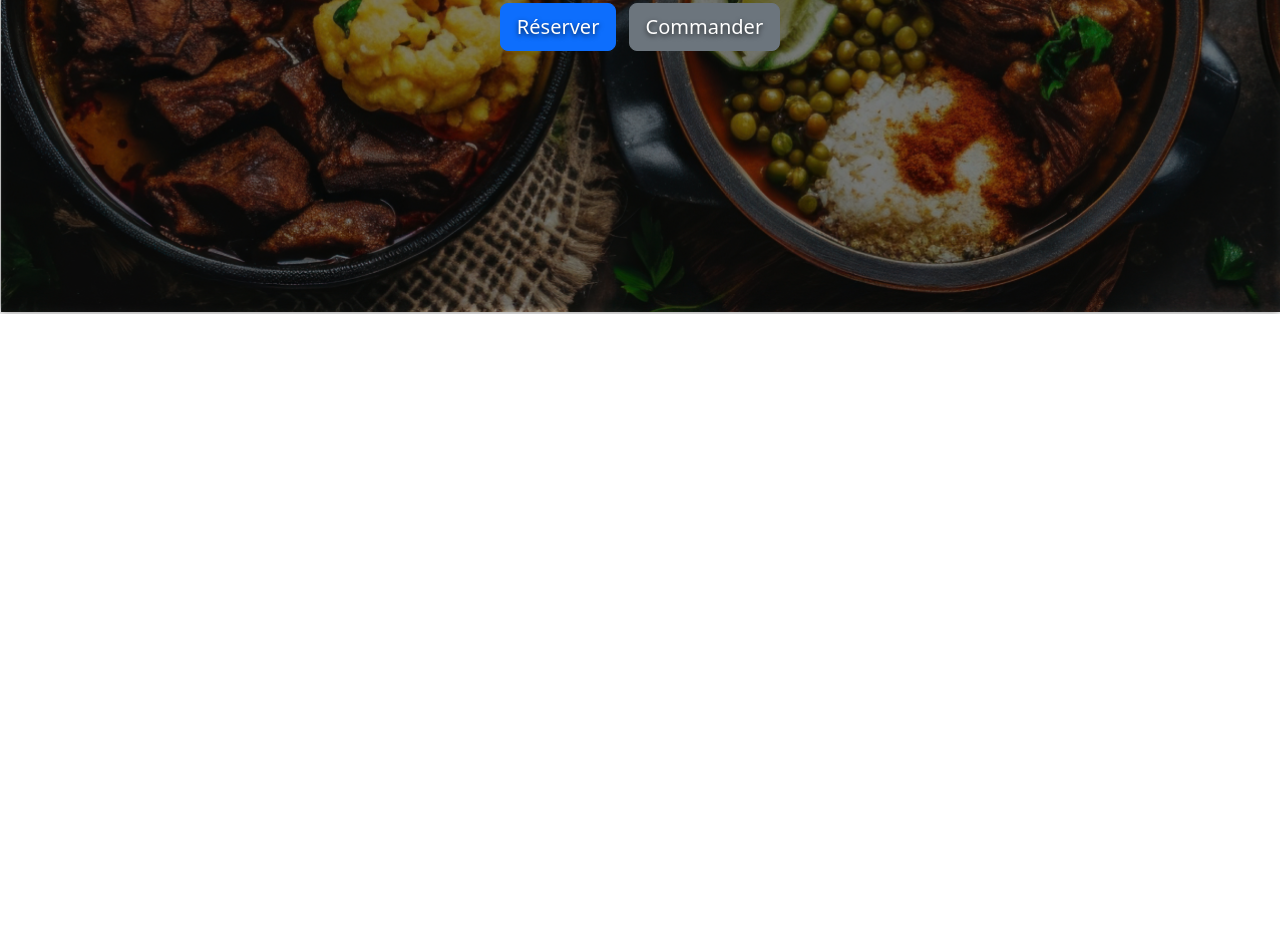
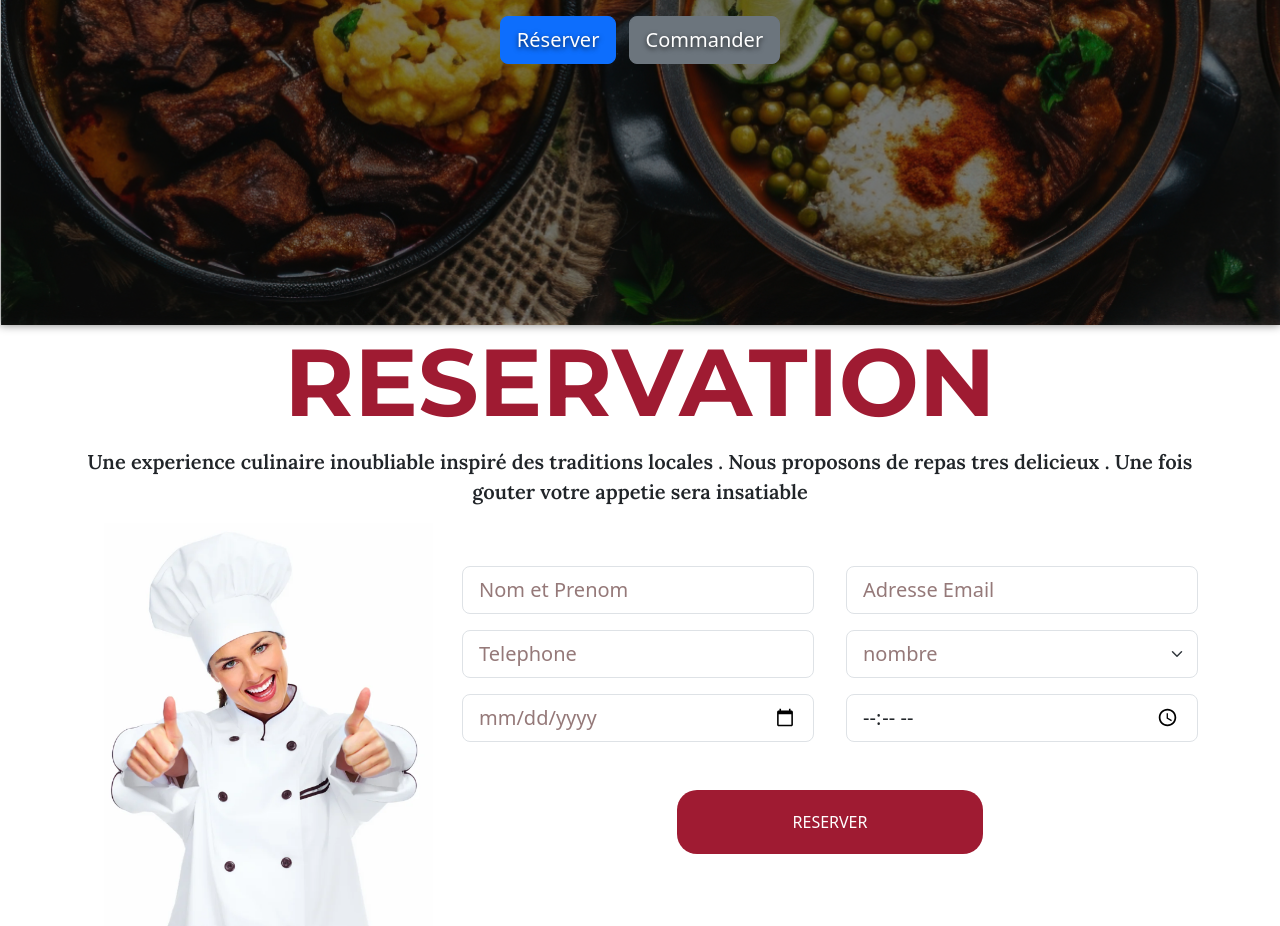
Before and after one commit to Mouhamed-Sow7/le-teranga-v2, a plain HTML site: page index.html in a window 1280 px wide. Shown: the part 486-1412 px from the top of the page. Before the commit the page ends 800 px from the top, so only its background shows below. Drawn offline with nearby package versions, Linux system fonts and the light colour scheme.

Commit message:
partie reservation

```diff
--- a/index.html
+++ b/index.html
@@ -9,7 +9,7 @@
       integrity="sha384-QWTKZyjpPEjISv5WaRU9OFeRpok6YctnYmDr5pNlyT2bRjXh0JMhjY6hW+ALEwIH"
       crossorigin="anonymous"
     />
-  <link rel="stylesheet" href="./style.css">
+    <link rel="stylesheet" href="./style.css" />
     <title>Le Téranga</title>
   </head>
   <body>
@@ -17,7 +17,11 @@
     <nav class="navbar navbar-expand-md">
       <div class="container">
         <a class="navbar-brand" href="#">
-        <img src="assets/img/LOGO-teranga.png" alt="Logo Le Téranga" class="img-fluid" />
+          <img
+            src="assets/img/LOGO-teranga.png"
+            alt="Logo Le Téranga"
+            class="img-fluid logo-img"
+          />
         </a>
         <button
           class="navbar-toggler"
@@ -31,7 +35,7 @@
           <span class="navbar-toggler-icon"></span>
         </button>
         <div class="collapse navbar-collapse" id="navbarNav">
-        <ul class="navbar-nav ms-auto text-white">
+          <ul class="navbar-nav text-white">
             <li class="nav-item">
               <a class="nav-link active" href="#">Accueil</a>
             </li>
@@ -65,12 +69,102 @@
         <p class="lead">Là où goût et tradition sont à la rencontre</p>
         <div class="divider"></div>
         <div class="mt-4">
-        <a href="#" class="btn btn-primary btn-lg me-2">Réserver <i class="bi bi-arrow-right-circle"></i></a>
-        <a href="#" class="btn btn-secondary btn-lg">Commander <i class="bi bi-arrow-right-circle"></i></a>
+          <a href="#" class="btn btn-primary btn-lg me-2"
+            >Réserver <i class="bi bi-arrow-right-circle"></i
+          ></a>
+          <a href="#" class="btn btn-secondary btn-lg"
+            >Commander <i class="bi bi-arrow-right-circle"></i
+          ></a>
         </div>
       </div>
     </section>
-
+    <section class="reservation">
+      <div class="container">
+        <h1>RESERVATION</h1>
+        <p>
+          Une experience culinaire inoubliable inspiré des traditions locales .
+          Nous proposons de repas tres delicieux . Une fois gouter votre appetie
+          sera insatiable
+        </p>
+        <div class="row box-reservation">
+          <div class="col col-md-4 col-xl-4 left-box">
+            <img
+              src="assets/img/reservation-img.png"
+              class="img-fluid"
+              alt=""
+            />
+          </div>
+          <div class="col col-md-8 col-lg-8 right-box">
+            <div class="row mb-3 col">
+              <div class="col col-md col-lg me-2">
+                <input
+                  type="text"
+                  placeholder="Nom et Prenom "
+                  class="form-control form-control-lg"
+                />
+              </div>
+              <div class="col col-md col-lg">
+                <input
+                  type="email"
+                  placeholder="Adresse Email"
+                  class="form-control form-control-lg"
+                />
+              </div>
+            </div>
+            <div class="row mb-3">
+              <div class="col col-md col-lg me-2">
+                <input
+                  type="tel"
+                  placeholder="Telephone"
+                  class="form-control form-control-lg"
+                />
+              </div>
+              <div class="col col-md col-lg">
+                <select name="select" id="#" class="form-select form-select-lg">
+                  <option
+                    selected
+                    value="1"
+                    aria-placeholder="nombre de personne"
+                  >
+                    nombre
+                  </option>
+                  <option value="1" aria-placeholder="nombre de personne">
+                    une personne
+                  </option>
+                  <option value="2" aria-placeholder="nombre de personne">
+                    deux personne
+                  </option>
+                  <option value="3" aria-placeholder="nombre de personne">
+                    trois personnes
+                  </option>
+                  <option value="4" aria-placeholder="nombre de personne">
+                    4 personnes
+                  </option>
+                  <option value="4+" aria-placeholder="nombre de personne">
+                    4+
+                  </option>
+                </select>
+              </div>
+            </div>
+            <div class="row mb-3">
+              <div class="col col-md col-lg me-2">
+                <input
+                  type="date"
+                  placeholder="jj/mm/annee"
+                  class="form-control form-control-lg text-color"
+                />
+              </div>
+              <div class="col col-md col-lg">
+                <input type="time" class="form-control form-control-lg" />
+              </div>
+            </div>
+            <div class="d-grid col-5 mt-5 offset-md-3 mx-auto">
+              <button class="btn-reservation" type="button">RESERVER</button>
+            </div>
+          </div>
+        </div>
+      </div>
+    </section>
     <script
       src="https://cdn.jsdelivr.net/npm/bootstrap@5.3.3/dist/js/bootstrap.bundle.min.js"
       integrity="sha384-YvpcrYf0tY3lHB60NNkmXc5s9fDVZLESaAA55NDzOxhy9GkcIdslK1eN7N6jIeHz"
--- a/style.css
+++ b/style.css
@@ -1,14 +1,22 @@
 /* ===============
 === SUGESTIONS ===
 ================*/
-.navbar{
+@import url("https://fonts.googleapis.com/css2?family=Dancing+Script:wght@400..700&family=Montserrat:ital,wght@0,100..900;1,100..900&display=swap");
+@import url("https://fonts.googleapis.com/css2?family=Dancing+Script:wght@400..700&family=Lora:ital,wght@0,400..700;1,400..700&family=Montserrat:ital,wght@0,100..900;1,100..900&display=swap");
+
+.navbar-nav > li {
+  gap: 50px;
+}
+
+.navbar {
   background: #9f1b32 !important;
 }
-.img-fluid{
-  width: 50% !important;
+
+.logo-img {
+  width: 65%;
 }
 .nav-link {
-    color: #fff !important;
+  color: #fff !important;
 }
 .hero-section {
   position: relative;
@@ -20,7 +28,7 @@
   min-height: calc(98vh - 7vh);
 }
 .hero-section::before {
-  content: '';
+  content: "";
   position: absolute;
   top: 0;
   left: 0;
@@ -34,3 +42,50 @@
   position: relative;
   z-index: 1;
 }
+/* section de reservation */
+.reservation h1 {
+  color: #9f1b32;
+  font-size: 95px;
+  text-align: center;
+  letter-spacing: 6%;
+  font-weight: 700;
+  font-family: "Montserrat", sans-serif;
+}
+.reservation p {
+  font-family: "Lora", sans-serif;
+  font-size: 20px;
+  letter-spacing: 6%;
+  text-align: center;
+  font-weight: 600;
+}
+.btn-reservation {
+  background-color: #9f1b32;
+  color: white;
+  border-radius: 20px;
+  padding: 20px;
+  border: none;
+  margin-bottom: 30px;
+}
+.btn-reservation:hover {
+  background-color: #741827;
+}
+.right-box input::placeholder {
+  color: #957979;
+}
+.right-box input,
+.right-box input:focus {
+  outline: #957979;
+}
+
+.right-box select {
+  color: #957979;
+}
+.text-color,
+.text-color:focus {
+  color: #957979;
+}
+.box-reservation {
+  display: flex;
+  justify-content: space-between;
+  align-items: center;
+}
```
Also changed, not shown: assets/img/reservation-img.png (added). Lines whose indentation alone changed are shown as unchanged.
